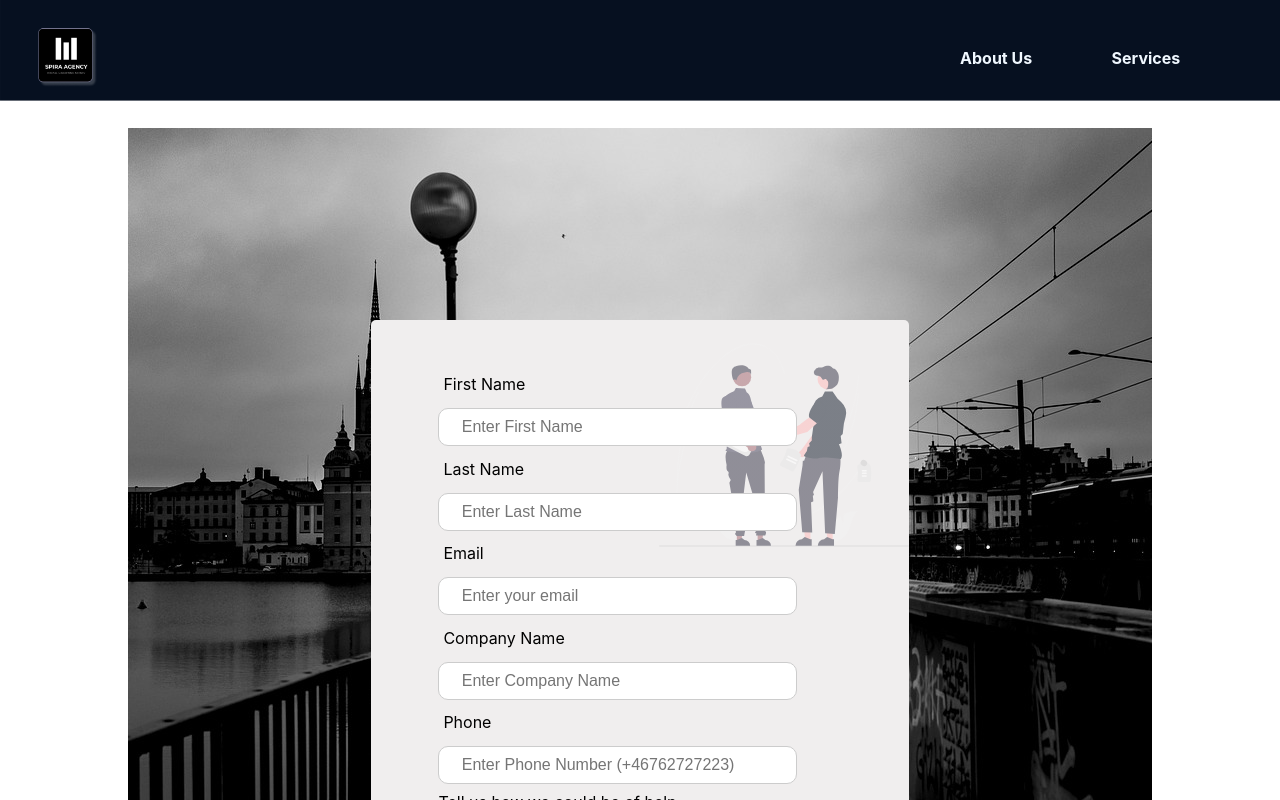
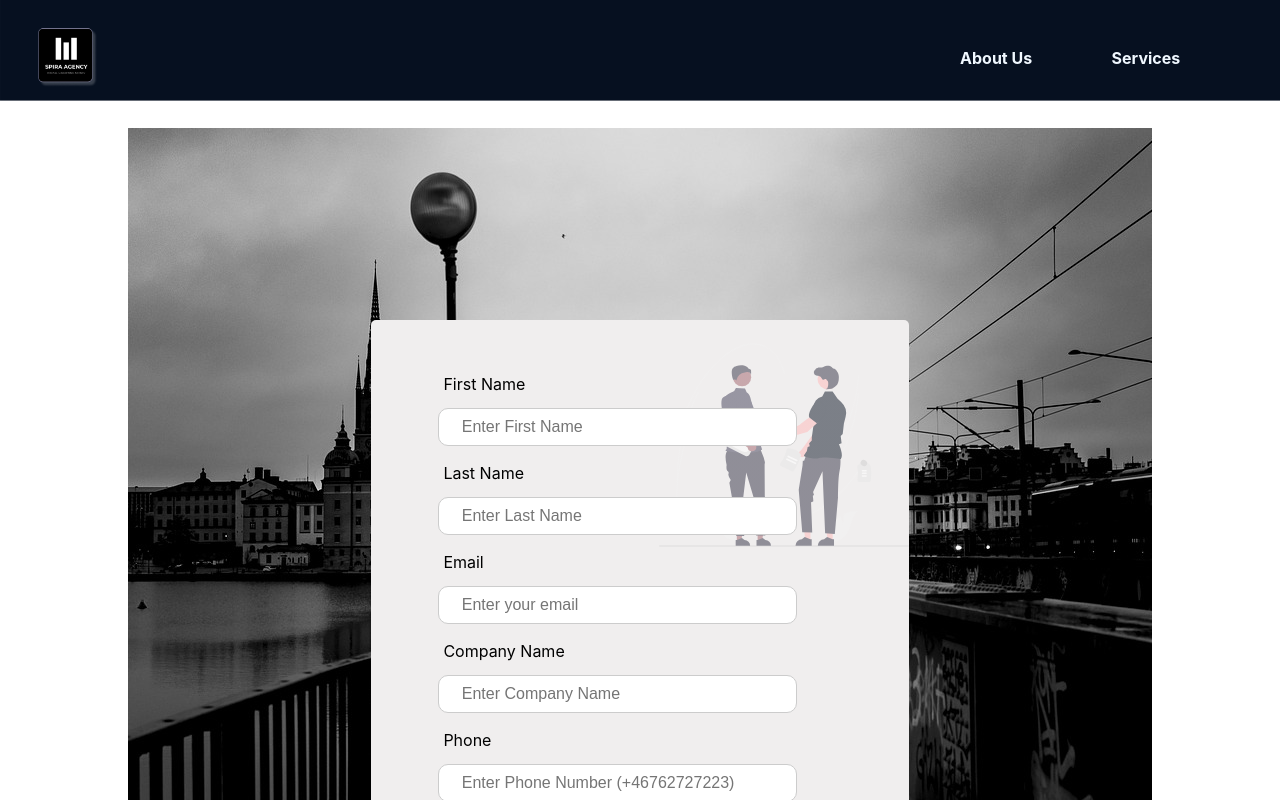
Before and after one commit to PaulTeshome/spira-site, a React (Create React App) app in the folder spira/client/: page /hireUs in a window 1280 px wide. Shown: the top 800 px of the page. Built offline with nearby package versions, Linux system fonts and the light colour scheme.

Commit message:
Update HireForm.css

```diff
--- a/spira/client/src/components/HireForm.css
+++ b/spira/client/src/components/HireForm.css
@@ -42,6 +42,9 @@
 }
 
 .hire-form{
+  display: flex;
+  flex-direction: column;
+  flex-wrap: nowrap;
   background-image: linear-gradient(to bottom, rgba(240, 238, 238,0.5), rgba(240, 238, 238,0.5)), url('../images/hire_us_illustration.svg');
   background-repeat: no-repeat;
   background-size: 100px 100px;
@@ -51,7 +54,7 @@
   margin-inline: 10%;
   padding: 5%;
   width: 70%;
-  height: 100%;
+  min-height: 100%;
   font-size: 8px;
 }
 
@@ -93,6 +96,13 @@ label{
 
 .invisible-hire{
   display: none;
+}
+
+.success-msg{
+  font-size: 8px;
+  color: rgb(13, 197, 13);
+  text-align: center;
+  width:auto;
 }
 
 
@@ -142,5 +152,7 @@ label{
     width: 100%;
   }
 
-
+  .success-msg{
+    font-size: 16px;
+  }
 }
```
